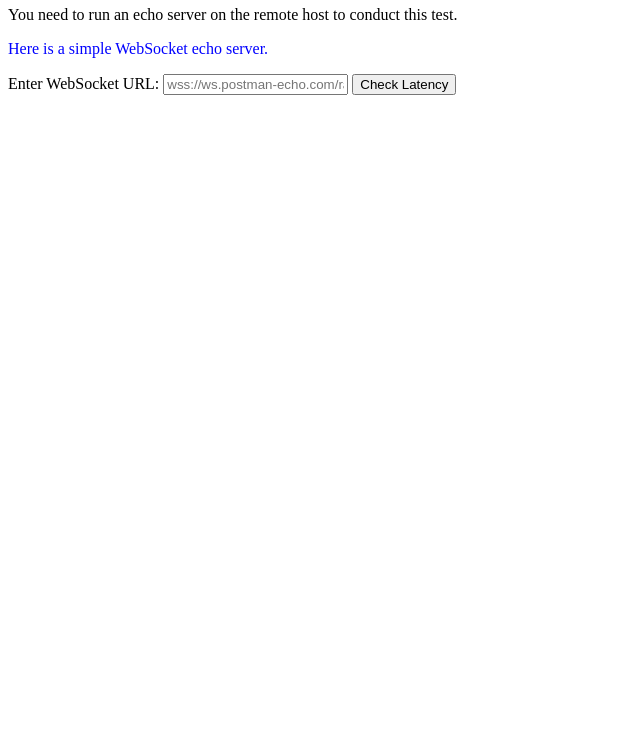
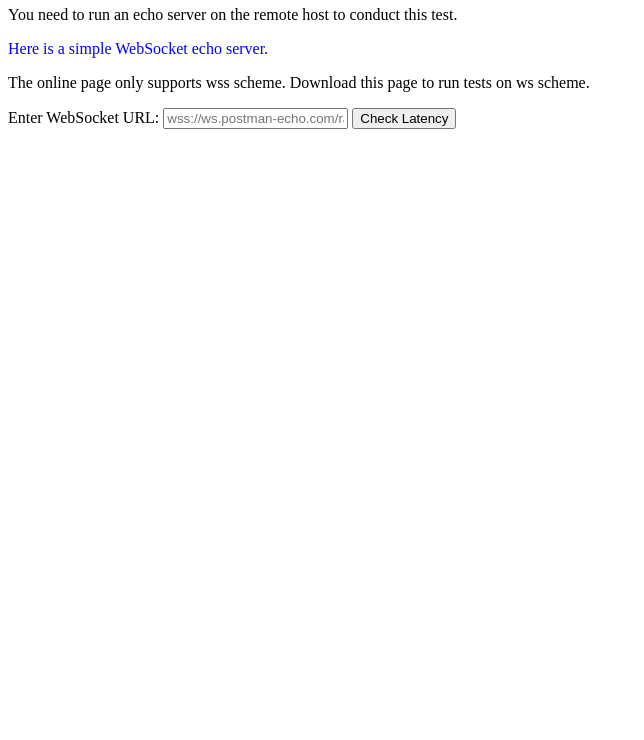
Before and after one commit to rikka0w0/ws_latency, a plain HTML site: page index.html in a window 1280 px wide. Shown: the part 60-800 px from the top of the page, without its empty margins (0-644 px from the left). Drawn offline with Linux system fonts and the light colour scheme.

Commit message:
Update index.html

```diff
--- a/index.html
+++ b/index.html
@@ -143,6 +143,7 @@ asyncio.get_event_loop().run_forever()
       </code></pre>
     </div>
   </div>
+  <p>The online page only supports wss scheme. Download this page to run tests on ws scheme.</p>
   <label for="urlInput">Enter WebSocket URL:</label>
   <input type="text" id="urlInput" placeholder="wss://ws.postman-echo.com/raw">
   <button onclick="startWebSocket()">Check Latency</button>
```
